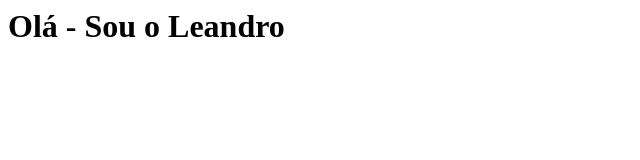
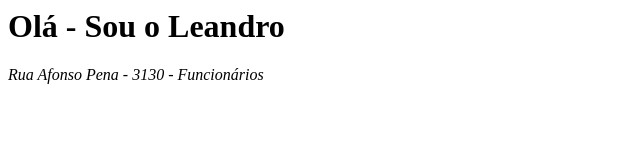
Before and after one commit to leandroctorres/dio-takeblip-aplicando-conceitos-git-pratica, a plain HTML site: page index.html in a window 1280 px wide. Shown: the whole page, without its empty margins (0-640 px from the left). Drawn offline with Linux system fonts and the light colour scheme.

Commit message:
adicionar footer

```diff
--- a/index.html
+++ b/index.html
@@ -12,6 +12,10 @@
             <h1>Olá - Sou o Leandro</h1>
         </main>
 
+        <footer>
+            <address>Rua Afonso Pena - 3130 - Funcionários</address>
+        </footer>
+
 
         <script src="" async defer></script>
     </body>
```
